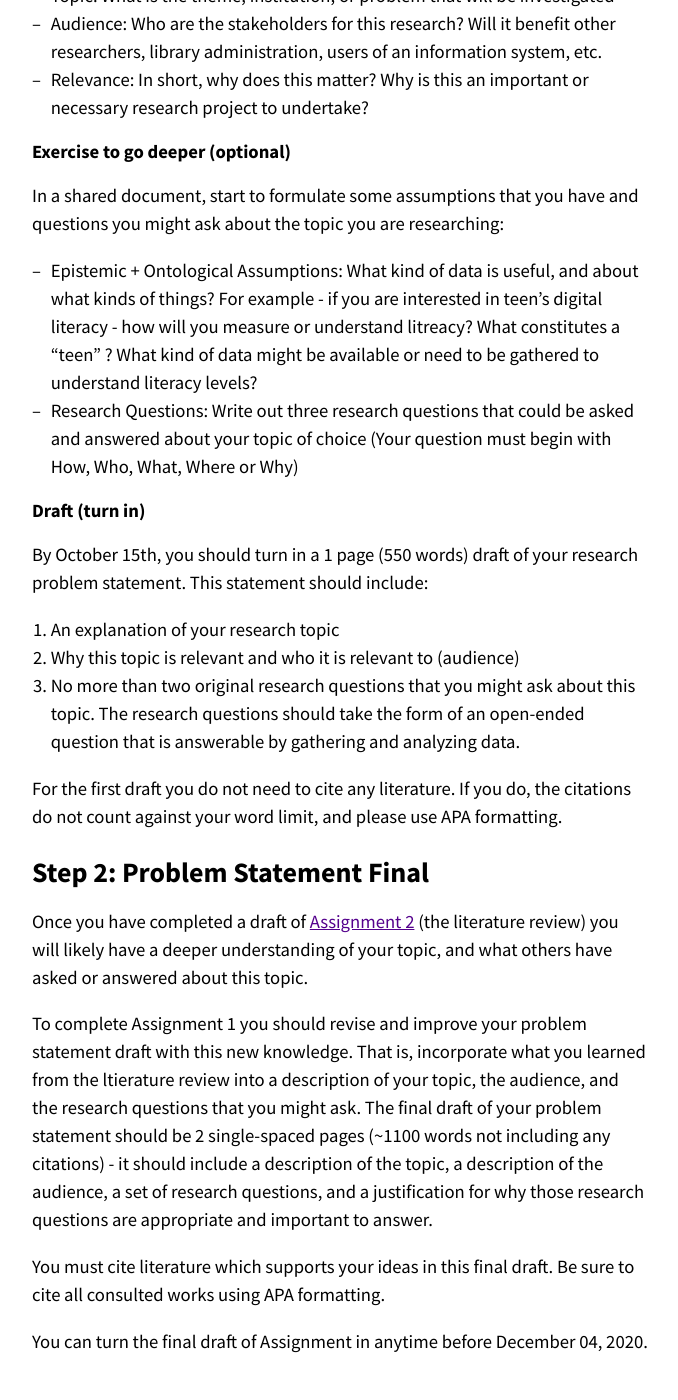
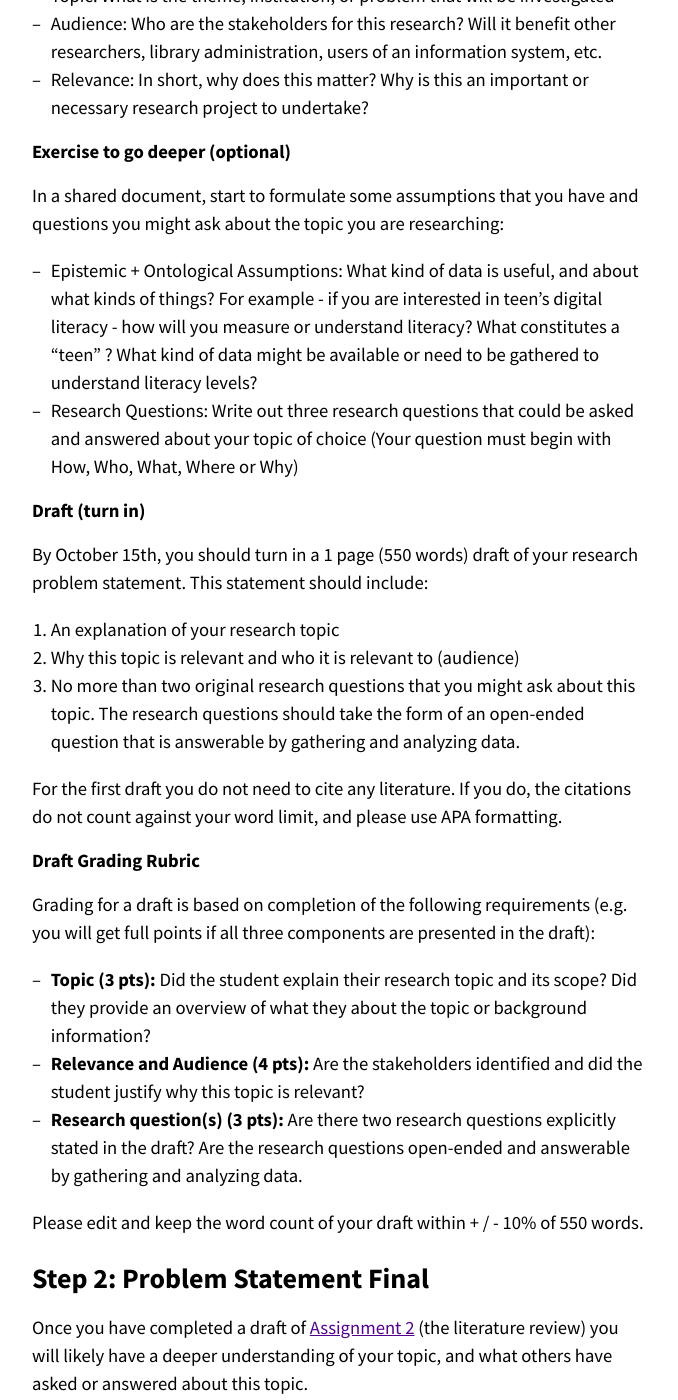
Before and after one commit to nniiicc/LIS-570-Au2020, a Jekyll site: the page built from Asg-1.md, in a window 1280 px wide and 1400 px high, scrolled down 911 px. Shown: the whole window, without its empty margins (300-978 px from the left). Built offline with Jekyll 4.4.1, drawn with Linux system fonts in a browser that asks for light colours; our own code applies the rules of GitHub Pages for plain Markdown files; some of the changed text lies outside the part shown.

Commit message:
push rubric

```diff
--- a/Asg-1.md
+++ b/Asg-1.md
@@ -22,7 +22,7 @@ In a shared document, write a one to two sentence response to the following ques
 ### Exercise to go deeper (optional)
 In a shared document, start to formulate some assumptions that you have and questions you might ask about the topic you are researching:
 
-- Epistemic + Ontological Assumptions: What kind of data is useful, and about what kinds of things? For example - if you are interested in teen's digital literacy - how will you measure or understand litreacy? What constitutes a "teen" ? What kind of data might be available or need to be gathered to understand literacy levels?
+- Epistemic + Ontological Assumptions: What kind of data is useful, and about what kinds of things? For example - if you are interested in teen's digital literacy - how will you measure or understand literacy? What constitutes a "teen" ? What kind of data might be available or need to be gathered to understand literacy levels?
 - Research Questions: Write out three research questions that could be asked and answered about your topic of choice (Your question must begin with How, Who, What, Where or Why)
 
 ### Draft (turn in)
@@ -34,10 +34,19 @@ By October 15th, you should turn in a 1 page (550 words) draft of your research
 
 For the first draft you do not need to cite any literature. If you do, the citations do not count against your word limit, and please use APA formatting.
 
+### Draft Grading Rubric
+Grading for a draft is based on completion of the following requirements (e.g. you will get full points if all three components are presented in the draft):
+
+- **Topic (3 pts):** Did the student explain their research topic and its scope? Did they provide an overview of what they about the topic or background information?
+- **Relevance and Audience (4 pts):** Are the stakeholders identified and did the student justify why this topic is relevant?
+- **Research question(s) (3 pts):** Are there two research questions explicitly stated in the draft? Are the research questions open-ended and answerable by gathering and analyzing data.
+
+Please edit and keep the word count of your draft within + / - 10% of 550 words.
+
 # Step 2: Problem Statement Final
 Once you have completed a draft of [Assignment 2](https://nniiicc.github.io/LIS-570-Au2020/Asg-2/) (the literature review) you will likely have a deeper understanding of your topic, and what others have asked or answered about this topic.
 
-To complete Assignment 1 you should revise and improve your problem statement draft with this new knowledge. That is, incorporate what you learned from the ltierature review into a description of your topic, the audience, and the research questions that you might ask. The final draft of your problem statement should be 2 single-spaced pages (~1100 words not including any citations) - it should include a description of the topic, a description of the audience, a set of research questions, and a justification for why those research questions are appropriate and important to answer.
+To complete Assignment 1 you should revise and improve your problem statement draft with this new knowledge. That is, incorporate what you learned from the literature review into a description of your topic, the audience, and the research questions that you might ask. The final draft of your problem statement should be 2 single-spaced pages (~1100 words not including any citations) - it should include a description of the topic, a description of the audience, a set of research questions, and a justification for why those research questions are appropriate and important to answer.
 
 You must cite literature which supports your ideas in this final draft. Be sure to cite all consulted works using APA formatting.
 
```
Also changed, not shown: _2020/res-ethics.md (+4 -4 lines).
